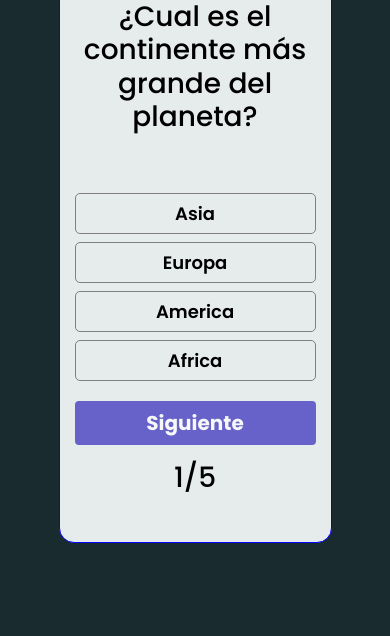
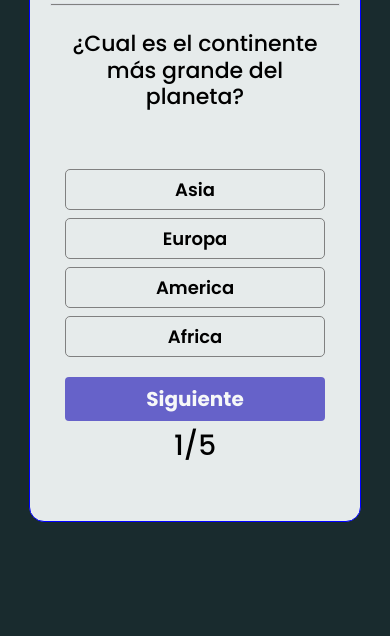
Before and after one commit to JoseAQueroM/QuizJS, a plain HTML site: page index.html in a window 390 px wide. Shown: the part 208-844 px from the top of the page. Drawn offline with nearby package versions, Linux system fonts and the light colour scheme.

Commit message:
Phone 2.0

```diff
--- a/logica.js
+++ b/logica.js
@@ -48,7 +48,7 @@ let showQuestions = () => {
                 <button id="next" class="btn nextQuestion col-md-4 col-12 mt-3">Siguiente</button>
 
 
-                    <h3 class="mt-3"> <span id="counter">1</span><span>/5</span> </h3>
+                    <h3 class="mt-2"> <span id="counter">1</span><span>/5</span> </h3>
                     <h5 id="score"></h5>
 
             </div>
--- a/style.css
+++ b/style.css
@@ -22,6 +22,7 @@
   }
 
   .titleQuestion{
+    font-size: 22px;
     text-align: center;
     margin-top: 25px;
     margin-bottom: 50px;
@@ -36,7 +37,8 @@
   }
 
   .questions-Container{
-    width: 70%;
+    padding: 10px 20px;
+    width: 85%;
     text-align: center;
     background-color: rgb(230, 235, 235);
     border: 1px blue solid;
@@ -73,6 +75,7 @@
   }
 
 .nextQuestion{
+    margin-top: 90px;
     background-color: rgb(35, 25, 184);
     color: white;
     transition: .3s;
@@ -101,7 +104,3 @@
   color: white;
 
 }
-
-.number-Question{
-  display: inline-block
-}
```
